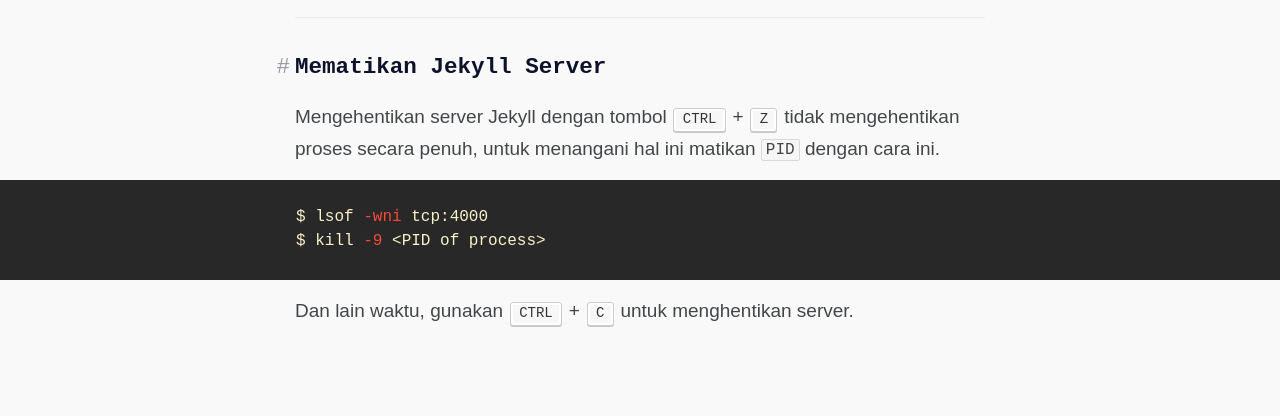
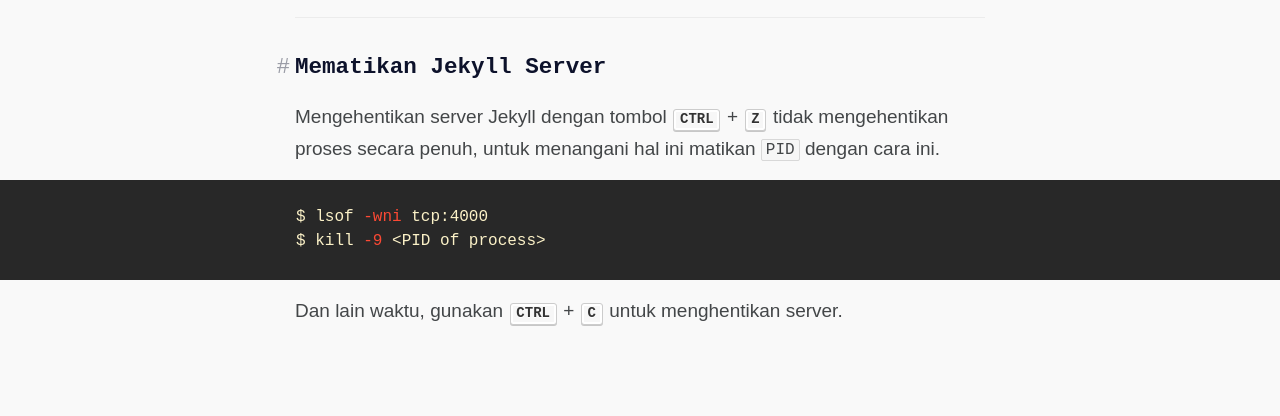
Before and after one commit to piharpi/piharpi.com, a Jekyll site: the page built from notes.md, in a window 1280 px wide. Shown: the part 601-1017 px from the top of the page. Built offline with Jekyll 4.4.1, drawn with Linux system fonts in a browser that asks for light colours; some web fonts are replaced.

Commit message:
decreasing <kbd> padding

```diff
--- a/_sass/bangsring/_base.scss
+++ b/_sass/bangsring/_base.scss
@@ -95,7 +95,8 @@
   line-height: 1.4;
   font-family: $syntax-font-family;
   margin: 0 0.1em;
-  padding: 0.1em 0.6em;
+  font-weight: 700;
+  padding: 0.01em 0.4em;
   text-shadow: 0 1px 0 $white;
 }
 
```
